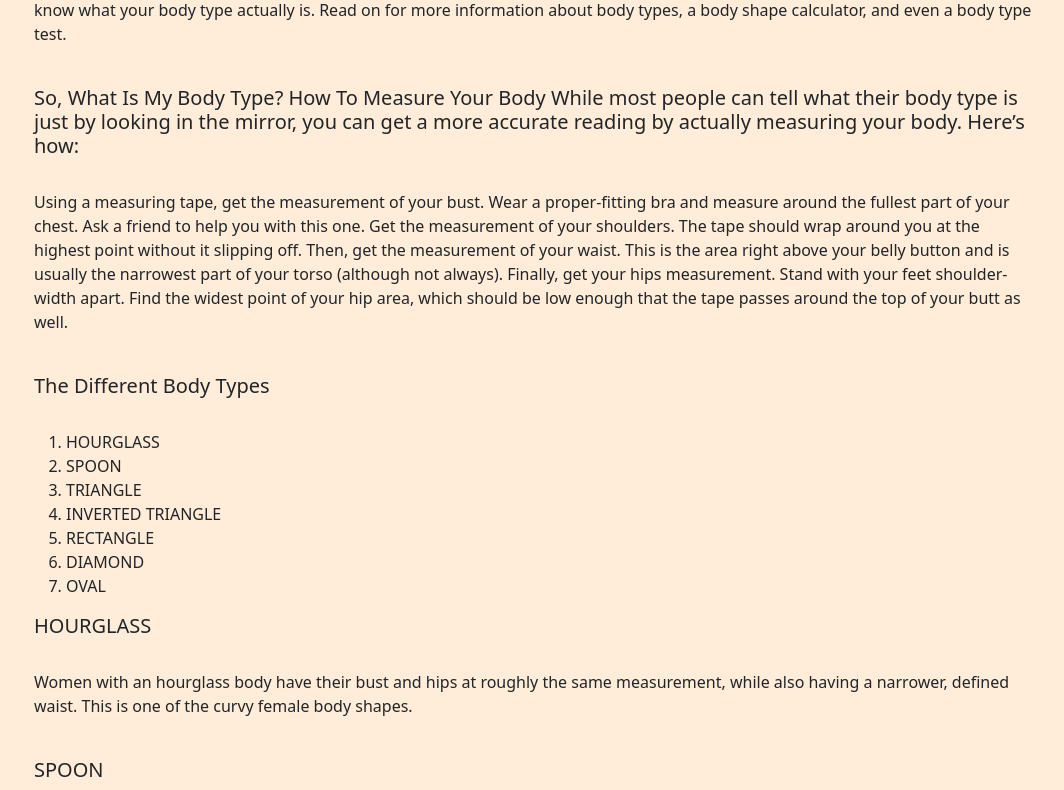
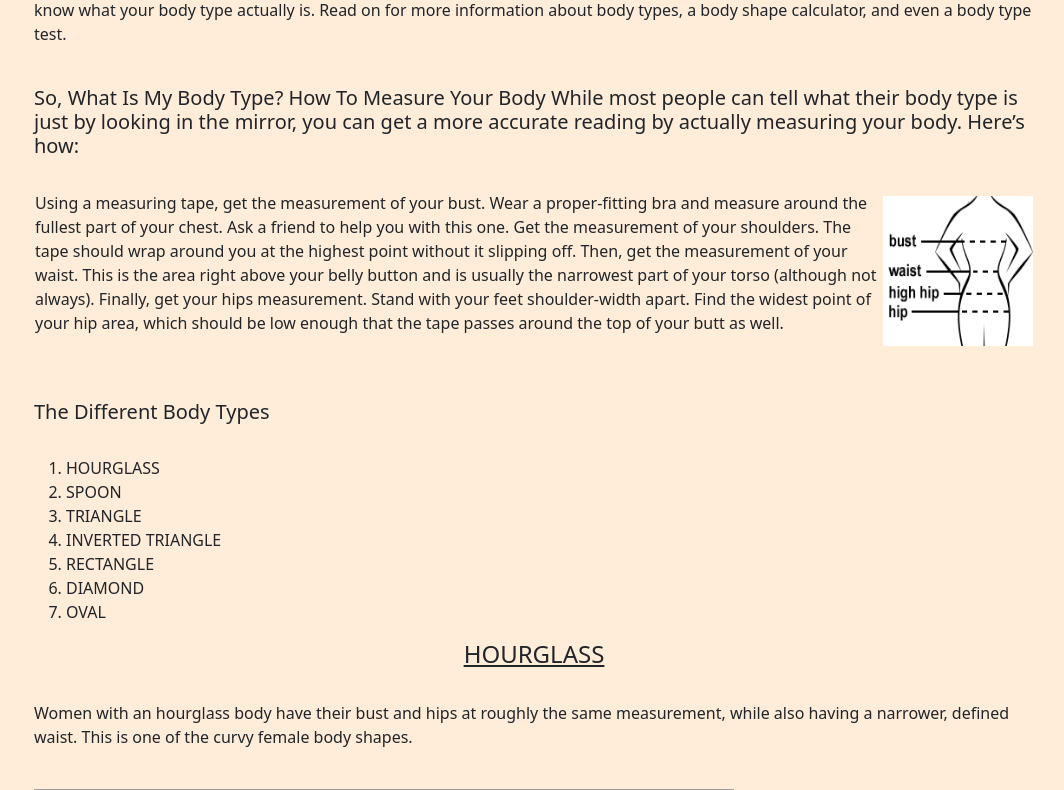
Before and after one commit to kiran-foundation/figure-it-out, a Flask app: page /about in a window 1280 px wide. Shown: the part 152-942 px from the top of the page, without its empty margins (106-1170 px from the left). Run offline with Flask 2, Linux system fonts and the light colour scheme; grey boxes are pictures that could not be loaded.

Commit message:
FIO Presentation in HTML & ABOUT page UI changes

```diff
--- a/fio/resources.py
+++ b/fio/resources.py
@@ -8,9 +8,10 @@ body_type_dict = {'ideal_figure':'IDEAL FIGURE',
                   'diamond': 'DIAMOND',
                   'oval': 'OVAL'}
 
-# Image Dictionary
-# IMAGE_BASE_FOLDER = "/Users/shoonye/PycharmProjects/figure-it-out/Images/"  # For WINDOWS
-IMAGE_BASE_FOLDER = "/static/images"  # For WEB
+# To display images for windows application
+
+IMAGE_BASE_FOLDER = "/Users/Dell/PycharmProjects/figure-it-out/Images"  # For WINDOWS
+
 body_type_image_dict = {
     'ideal_figure':f'{IMAGE_BASE_FOLDER}/ideal.jpg',
     'hourglasse': f'{IMAGE_BASE_FOLDER}/hourglassecollage.jpg',
@@ -68,6 +69,8 @@ body_type_desc_dict = {'ideal_figure': 'Hey dear your the lucky one to excess al
                                'strapless dresses. '
                                'Bring in under-bust belts.'
                        }
+
+# Multiple images for web application
 
 IMAGE_FOLDER_MAIN = "/static/images"
 
--- a/templates/about.html
+++ b/templates/about.html
@@ -2,7 +2,7 @@
 <html lang="en">
 <head>
 <div>
-    <table width = "100%">
+    <table width = "100%" id="2">
         <tr>
             <th width = "5%" valign="top"> <a href="/"><img src="/static/images/logo4.png" height="60"> </a></th>
             <th width = "90%" valign="top"> <h2 align="center"><b><font color = "#330019" style="font-family:Serif;"> Body Type Calculator </font></b></h2></th>
@@ -36,62 +36,112 @@
 <body class = "myBody" >
 <div class="content">
         <p> Your body type is incredibly important, especially when it comes to fashion. An outfit that looks great on a
-            lean model will definitely look different on someone with a pear-shaped body.
-            But before you can learn how to dress for your body shape, you first need to know what your body type actually is.
+            lean model will definitely look different on someone with a pear-shaped body. But before you can learn how to
+            dress for your body shape, you first need to know what your body type actually is.
             Read on for more information about body types, a body shape calculator, and even a body type test. </p> <br>
 
         <h5>  So, What Is My Body Type? How To Measure Your Body
             While most people can tell what their body type is just by looking in the mirror, you can get a more accurate reading
               by actually measuring your body. Here’s how: </h5><br>
 
-        <p>Using a measuring tape, get the measurement of your bust. Wear a proper-fitting bra and measure around the fullest
+            <table>
+                <tr>
+
+                    <td><p>Using a measuring tape, get the measurement of your bust. Wear a proper-fitting bra and measure around the fullest
             part of your chest. Ask a friend to help you with this one. Get the measurement of your shoulders. The tape should
             wrap around you at the highest point without it slipping off. Then, get the measurement of your waist.
             This is the area right above your belly button and is usually the narrowest part of your torso (although not always).
             Finally, get your hips measurement. Stand with your feet shoulder-width apart. Find the widest point of your hip area,
-            which should be low enough that the tape passes around the top of your butt as well. </p><br>
-        <h5> The Different Body Types </h5> <br>
+            which should be low enough that the tape passes around the top of your butt as well. </p></td>
+                    <td><img src = "../static/images/body-measure.png" height = "150" width = "150" align = "center"></td>
+                </tr>
+            </table>
+           <br> <br>
+
+        <h5 id="1"> The Different Body Types </h5> <br>
 
         <ol type = "1">
-            <li>HOURGLASS</li>
-            <li>SPOON</li>
-            <li>TRIANGLE</li>
-            <li>INVERTED TRIANGLE</li>
-            <li>RECTANGLE</li>
-            <li>DIAMOND</li>
-            <li>OVAL</li>
+            <li> HOURGLASS  </li>
+            <li> SPOON  </li>
+            <li> TRIANGLE  </li>
+            <li> INVERTED TRIANGLE  </li>
+            <li> RECTANGLE  </li>
+            <li> DIAMOND  </li>
+            <li> OVAL  </li>
         </ol>
-         <h5>   HOURGLASS </h5><br>
+        <h4 id = "h" align = "center"> <u>  HOURGLASS </u> </h4> <br>
+
         <p> Women with an hourglass body have their bust and hips at roughly the same measurement,
             while also having a narrower, defined waist. This is one of the curvy female body shapes. </p><br>
 
-        <h5> SPOON </h5><br>
+            <img src="../static/images/hourglassecollage.jpg" height = 500 width = 700> <br> <br>
+
+        <h4 id = "s" align = "center"> <u>SPOON </u></h4> <br>
+
         <p> Spoon-shaped bodies are similar to a pear-shaped figure, with curvy hips, a larger butt, and a slimmer upper body,
             proportionally. ... This shape is different from the hourglass shape in that the bust is at least 2 inches smaller than
             the hips, and the waist is defined. </p><br>
 
-        <h5> TRIANGLE </h5><br>
+            <img src="../static/images/spoonfigure.jpg" height = 500 width = 700> <br> <br>
+
+        <h4 id = "t" align = "center"> <u> TRIANGLE </u></h4> <br>
+
         <p> Triangle Body Shape, People with this body shape are heavy/wide on the hips compared to the upper body the shoulders.
             They do not fall in the same line with the hips. People with this body shape are also called as “Pear” shaped.
             Below are a few amazing tips on how you can make your Triangle/Pear body look ideal.</p><br>
 
-        <h5> INVERTED TRIANGLE </h5><br>
+            <img src="../static/images/triangle.jpg" height = 500 width = 700> <br> <br>
+
+        <h4 id = "i" align = "center"> <u> INVERTED TRIANGLE </u> </h4> <br>
+
         <p> Women with an inverted triangle body have broader shoulders than the hips, with little to no waist definition.
             Their body follows the shape of a “V”, and shoulders may be straight, squared, or athletic-looking.</p><br>
 
-        <h5> RECTANGLE </h5><br>
+            <img src="../static/images/invertedtriangle.jpg" height = 500 width = 700> <br> <br>
+
+        <h4 id = "r" align = "center"> <u> RECTANGLE </u> </h4> <br>
+
         <p> The rectangle body shape is characterised by equal bust, waist and hip measurements. Rectangles tend to be
             tall and lean. They are not particularly curvy, the waist is not well-defined, and the bottom is rather flat.</p><br>
 
-        <h5> DIAMOND </h5><br>
+
+            <img src="../static/images/rectanglebody.jpg" height = 500 width = 700> <br> <br>
+
+        <h4 id = "d" align = "center"> <u> DIAMOND </u> </h4> <br>
+
         <p> Diamond. If you have broader hips than shoulders, a narrow bust, and a fuller waistline, you have what's called a
             diamond body shape. With this type, you may carry a little more weight in your upper legs. You may also have slender arms.
             Flowy off-the-shoulder or boat-neck tops are usually recommended for this body type</p><br>
 
-        <h5> OVAL </h5><br>
+            <img src="../static/images/Diamondshape.jpg" height = 500 width = 700> <br> <br>
+
+        <h4 id = "o" align = "center"> <u> OVAL </u> </h4> <br>
+
         <p> What is an oval body type? Women with this type of body usually are larger in the chest and abdomen areas. The shoulders
             and hips are proportional, while the waist is not very defined and tends to be wider than the hips. A variant of this body
-        type would be the “diamond” body shape, which is fuller around the abdomen</p><br>
+            type would be the “diamond” body shape, which is fuller around the abdomen</p><br>
+
+            <img src="../static/images/ovalcollage.jpg" height = 500 width = 700> <br> <br>
+
+        <h3 align = "left"> HOME PAGE </h3> <br>
+        Home page allows the user to enter body measurements and submit it for results. <br> <br>
+
+           <p align="center"> <img src = "../static/images/home.png" height = "600" width = "380"> </p> <br> <br>
+
+        <h3 align = "left"> SUBMIT PAGE </h3> <br>
+
+        Submit page displays the following results based on sizes entered: <br> <br>
+                1. Body Type <br>
+                2. Brief description about outfits <br>
+                3. URL for more information <br>
+                4. Dressing style images <br>
+
+    <br> <br>
+
+    <p align="center"> <img src = "../static/images/res1.png"  height = "500" width = "900"> </p> <br> <br>
+    <p align="center"> <img src = "../static/images/res2.png" height = "500" width = "600"> </p> <br> <br>
+    <p align="center"> <img src = "../static/images/res3.png" height = "500" width = "600"> </p> <br> <br>
+
 </div>
 </body>
 </html>
```
Also changed, not shown: templates/index.html (+4 -4 lines).
